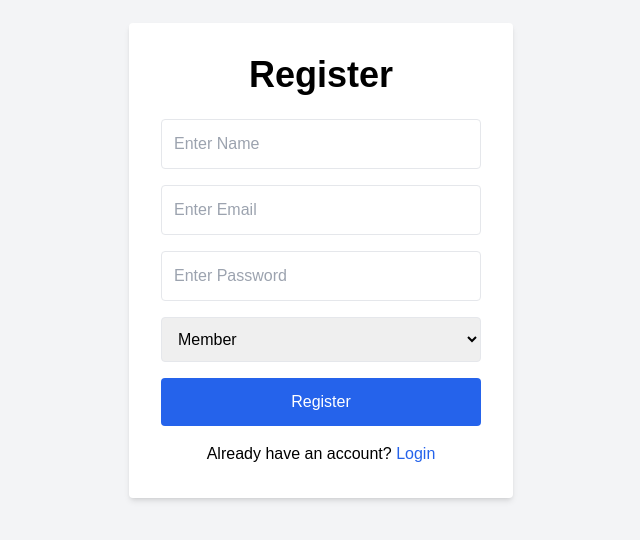
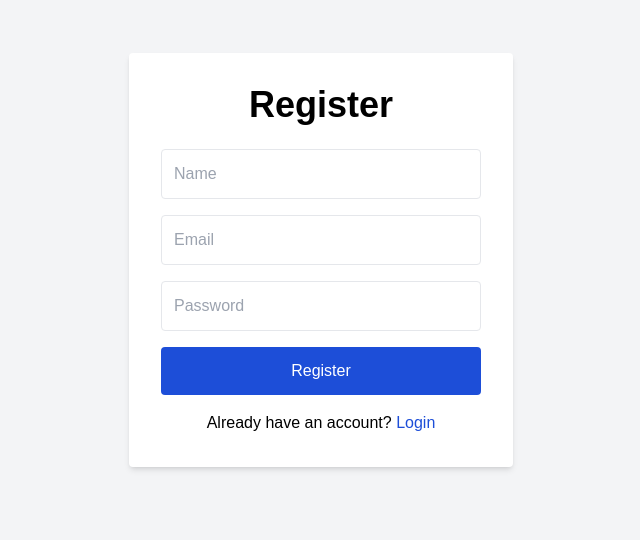
Before and after one commit to likhi-2403/team-task-manager, a React app in the folder frontend/: page /register in a window 1280 px wide. Shown: the part 140-680 px from the top of the page, without its empty margins (319-959 px from the left). Built offline with nearby package versions, Linux system fonts and the light colour scheme; the HTML template or start-up script is replaced by a standard one.

Commit message:
Fixed backend routes

```diff
--- a/frontend/package.json
+++ b/frontend/package.json
@@ -10,7 +10,7 @@
     "preview": "vite preview"
   },
   "dependencies": {
-    "axios": "^1.16.0",
+    "axios": "^1.16.1",
     "react": "^19.2.5",
     "react-dom": "^19.2.5",
     "react-hot-toast": "^2.6.0",
--- a/frontend/src/pages/Register.jsx
+++ b/frontend/src/pages/Register.jsx
@@ -1,160 +1,91 @@
-import {
-  useState,
-} from "react";
-
-import axios from "axios";
-
-import {
-  Link,
-  useNavigate,
-} from "react-router-dom";
+import { useState } from "react";
+import { Link, useNavigate } from "react-router-dom";
+import API from "../services/api";
 
 const Register = () => {
-  const navigate =
-    useNavigate();
+  const navigate = useNavigate();
 
-  const [name, setName] =
-    useState("");
+  const [formData, setFormData] = useState({
+    name: "",
+    email: "",
+    password: "",
+  });
 
-  const [email, setEmail] =
-    useState("");
+  const handleChange = (e) => {
+    setFormData({
+      ...formData,
+      [e.target.name]: e.target.value,
+    });
+  };
 
-  const [
-    password,
-    setPassword,
-  ] = useState("");
-
-  const [role, setRole] =
-    useState("Member");
-
-  const registerHandler =
-    async (e) => {
+  const handleSubmit = async (e) => {
     e.preventDefault();
 
     try {
-        const res =
-          await axios.post(
-            "http://localhost:5000/api/users/register",
-            {
-              name,
-              email,
-              password,
-              role,
-            }
-          );
+      const res = await API.post("/auth/register", formData);
 
-        localStorage.setItem(
-          "token",
-          res.data.token
-        );
+      alert("Registration Successful");
 
-        localStorage.setItem(
-          "userInfo",
-          JSON.stringify(
-            res.data
-          )
-        );
+      navigate("/");
+    } catch (error) {
+      console.log(error);
 
       alert(
-          "Registration Successful"
-        );
-
-        navigate(
-          "/dashboard"
-        );
-      } catch (error) {
-        alert(
-          error.response.data.message
+        error.response?.data?.message || "Registration Failed"
       );
     }
   };
 
   return (
-    <div className="flex justify-center items-center min-h-screen bg-gray-100">
+    <div className="flex justify-center items-center h-screen bg-gray-100">
       <form
-        onSubmit={
-          registerHandler
-        }
+        onSubmit={handleSubmit}
         className="bg-white p-8 rounded shadow-md w-96"
       >
-        <h1 className="text-4xl font-bold mb-6 text-center">
+        <h2 className="text-4xl font-bold mb-6 text-center">
           Register
-        </h1>
+        </h2>
 
-        {/* NAME */}
         <input
           type="text"
-          placeholder="Enter Name"
-          value={name}
-          onChange={(e) =>
-            setName(
-              e.target.value
-            )
-          }
-          className="w-full p-3 border rounded mb-4"
+          name="name"
+          placeholder="Name"
+          className="w-full border p-3 mb-4 rounded"
+          value={formData.name}
+          onChange={handleChange}
           required
         />
 
-        {/* EMAIL */}
         <input
           type="email"
-          placeholder="Enter Email"
-          value={email}
-          onChange={(e) =>
-            setEmail(
-              e.target.value
-            )
-          }
-          className="w-full p-3 border rounded mb-4"
+          name="email"
+          placeholder="Email"
+          className="w-full border p-3 mb-4 rounded"
+          value={formData.email}
+          onChange={handleChange}
           required
         />
 
-        {/* PASSWORD */}
         <input
           type="password"
-          placeholder="Enter Password"
-          value={password}
-          onChange={(e) =>
-            setPassword(
-              e.target.value
-            )
-          }
-          className="w-full p-3 border rounded mb-4"
+          name="password"
+          placeholder="Password"
+          className="w-full border p-3 mb-4 rounded"
+          value={formData.password}
+          onChange={handleChange}
           required
         />
 
-        {/* ROLE */}
-        <select
-          value={role}
-          onChange={(e) =>
-            setRole(
-              e.target.value
-            )
-          }
-          className="w-full p-3 border rounded mb-4"
+        <button
+          type="submit"
+          className="w-full bg-blue-700 text-white p-3 rounded"
         >
-          <option value="Member">
-            Member
-          </option>
-
-          <option value="Admin">
-            Admin
-          </option>
-        </select>
-
-        {/* BUTTON */}
-        <button className="w-full bg-blue-600 text-white py-3 rounded hover:bg-blue-700">
           Register
         </button>
 
         <p className="mt-4 text-center">
-          Already have an
-          account?
-          {" "}
-          <Link
-            to="/"
-            className="text-blue-600"
-          >
+          Already have an account?{" "}
+          <Link to="/" className="text-blue-700">
             Login
           </Link>
         </p>
--- /dev/null
+++ b/frontend/src/services/api.js
@@ -0,0 +1,7 @@
+import axios from "axios";
+
+const API = axios.create({
+  baseURL: "https://team-task-manager-production-9e9c.up.railway.app/api",
+});
+
+export default API;
```
Also changed, not shown: 2 other files (tests, documents, lock files or other folders). Lines whose indentation alone changed are shown as unchanged.
